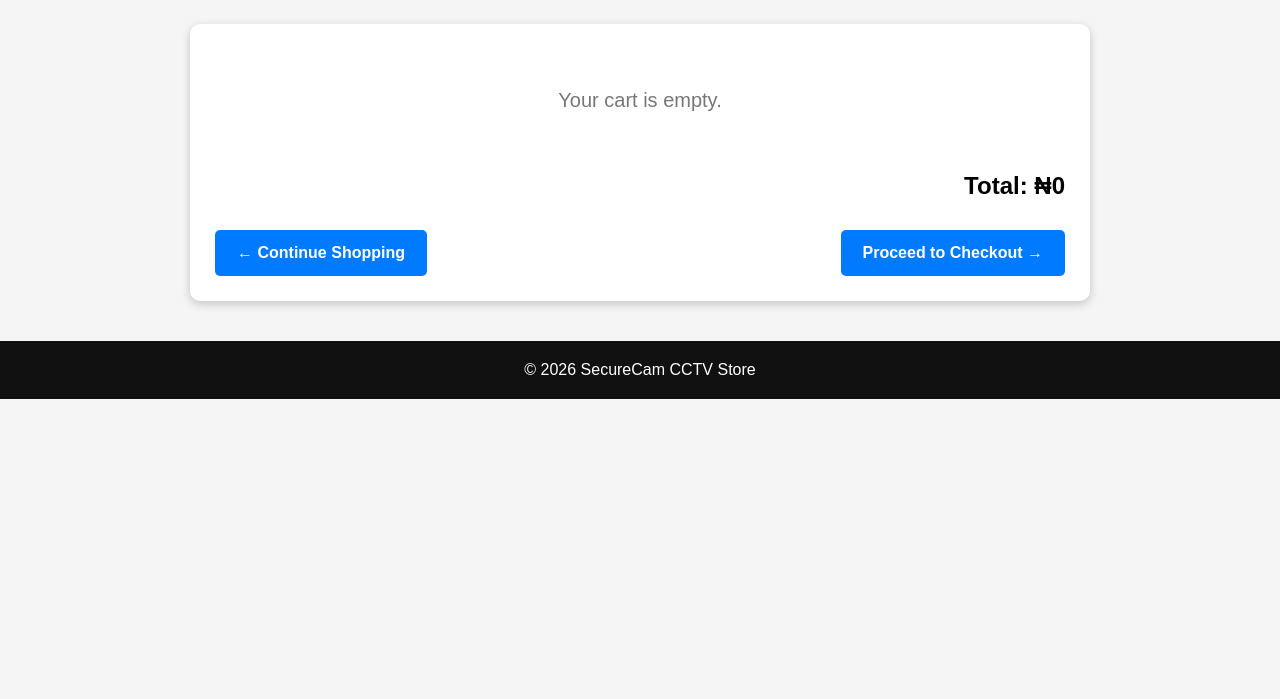
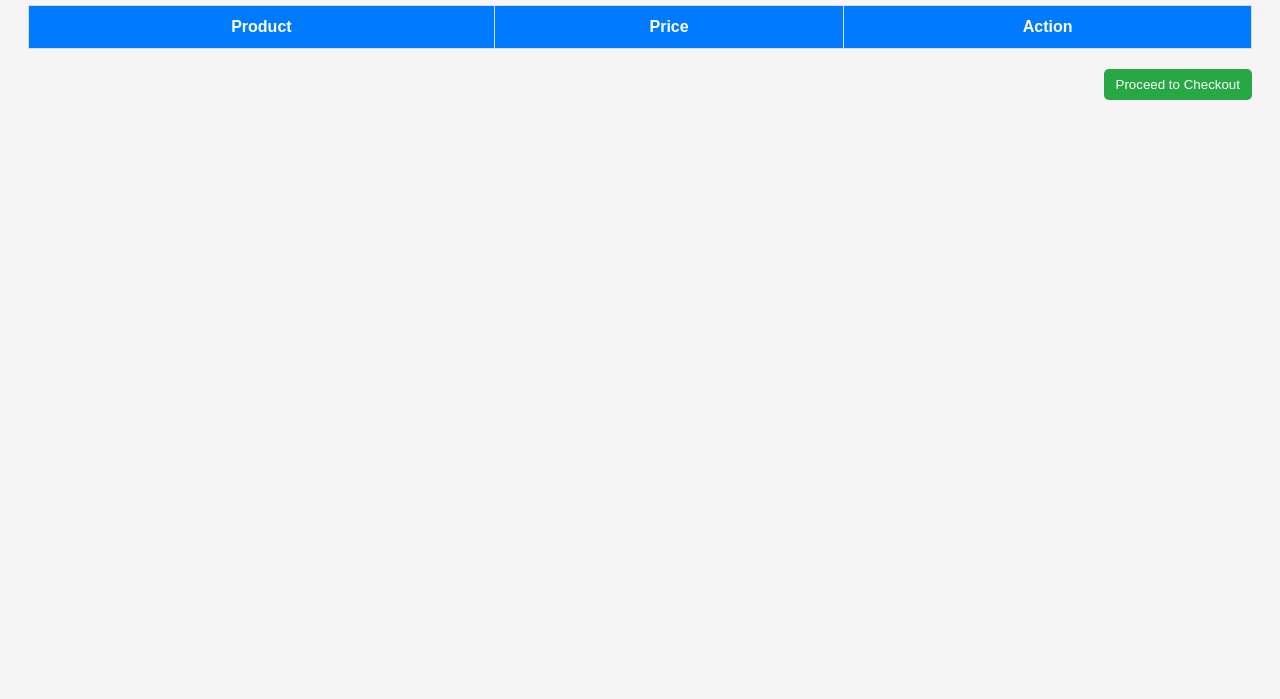
Before and after one commit to yotech-techonologies/camera, a plain HTML site: page cart.html in a window 1280 px wide. Shown: the part 101-800 px from the top of the page. Drawn offline with Linux system fonts and the light colour scheme.

Commit message:
Update cart.html

```diff
--- a/cart.html
+++ b/cart.html
@@ -3,209 +3,107 @@
 <head>
 <meta charset="UTF-8">
 <meta name="viewport" content="width=device-width, initial-scale=1.0">
-<title>Shopping Cart - SecureCam CCTV Store</title>
-
+<title>Your Cart - SecureCam CCTV Store</title>
 <style>
-*{
-    margin:0;
-    padding:0;
-    box-sizing:border-box;
+body{
     font-family:Arial,sans-serif;
-}
-
-body{
     background:#f5f5f5;
-}
-
-header{
-    background:#111;
-    color:#fff;
-    text-align:center;
     padding:20px;
 }
-
-.container{
-    width:90%;
-    max-width:900px;
-    margin:30px auto;
+h1{
+    text-align:center;
+    margin-bottom:20px;
 }
-
-.cart-box{
+table{
+    width:100%;
+    border-collapse:collapse;
     background:#fff;
-    padding:25px;
-    border-radius:10px;
-    box-shadow:0 3px 10px rgba(0,0,0,.2);
 }
-
-.cart-item{
-    display:flex;
-    justify-content:space-between;
-    align-items:center;
-    padding:15px 0;
-    border-bottom:1px solid #ddd;
+th, td{
+    padding:12px;
+    border:1px solid #ddd;
+    text-align:center;
 }
-
-.cart-item:last-child{
-    border-bottom:none;
+th{
+    background:#007bff;
+    color:white;
 }
-
-.item-name{
-    font-size:18px;
-    font-weight:bold;
-}
-
-.item-price{
-    color:#007bff;
-    font-weight:bold;
-}
-
-.remove-btn{
+button{
+    padding:8px 12px;
     background:#dc3545;
-    color:#fff;
+    color:white;
     border:none;
-    padding:8px 14px;
     border-radius:5px;
     cursor:pointer;
 }
-
-.remove-btn:hover{
-    background:#b02a37;
+button:hover{
+    background:#a71d2a;
 }
-
-.total{
+.checkout{
+    margin-top:20px;
     text-align:right;
-    margin-top:20px;
-    font-size:24px;
-    font-weight:bold;
 }
-
-.buttons{
-    display:flex;
-    justify-content:space-between;
-    margin-top:30px;
-    flex-wrap:wrap;
-    gap:15px;
+.checkout button{
+    background:#28a745;
 }
-
-.buttons a{
-    text-decoration:none;
-    color:#fff;
-    background:#007bff;
-    padding:14px 22px;
-    border-radius:5px;
-    font-weight:bold;
-}
-
-.buttons a:hover{
-    background:#0056b3;
-}
-
-.empty{
-    text-align:center;
-    font-size:20px;
-    color:#777;
-    padding:40px 0;
-}
-
-footer{
-    background:#111;
-    color:#fff;
-    text-align:center;
-    padding:20px;
-    margin-top:40px;
+.checkout button:hover{
+    background:#1e7e34;
 }
 </style>
-
 </head>
 <body>
 
-<header>
 <h1>Your Shopping Cart</h1>
-<p>Review your selected products.</p>
-</header>
 
-<div class="container">
+<table id="cartTable">
+<thead>
+<tr>
+<th>Product</th>
+<th>Price</th>
+<th>Action</th>
+</tr>
+</thead>
+<tbody>
+<!-- Items will be injected here -->
+</tbody>
+</table>
 
-<div class="cart-box">
-
-<div id="cartItems"></div>
-
-<div class="total">
-Total: ₦<span id="total">0</span>
+<div class="checkout">
+<button onclick="checkout()">Proceed to Checkout</button>
 </div>
 
-<div class="buttons">
-<a href="index.html">← Continue Shopping</a>
-<a href="checkout.html">Proceed to Checkout →</a>
-</div>
+<script>
+function loadCart(){
+    let cart = JSON.parse(localStorage.getItem("cart")) || [];
+    let tbody = document.querySelector("#cartTable tbody");
+    tbody.innerHTML = "";
 
-</div>
+    cart.forEach((item, index) => {
+        let row = document.createElement("tr");
 
-</div>
-
-<footer>
-<p>© 2026 SecureCam CCTV Store</p>
-</footer>
-
-<script>
-
-let cart = JSON.parse(localStorage.getItem("cart")) || [];
-
-const cartItems = document.getElementById("cartItems");
-const totalElement = document.getElementById("total");
-
-function displayCart(){
-
-cartItems.innerHTML="";
-
-let total = 0;
-
-if(cart.length===0){
-
-cartItems.innerHTML='<div class="empty">Your cart is empty.</div>';
-
-totalElement.innerHTML="0";
-
-return;
-
-}
-
-cart.forEach((item,index)=>{
-
-total += item.price;
-
-cartItems.innerHTML += `
-<div class="cart-item">
-<div>
-<div class="item-name">${item.name}</div>
-<div class="item-price">₦${item.price.toLocaleString()}</div>
-</div>
-
-<button class="remove-btn" onclick="removeItem(${index})">
-Remove
-</button>
-
-</div>
-`;
-
-});
-
-totalElement.innerHTML = total.toLocaleString();
-
+        row.innerHTML = `
+            <td>${item.name}</td>
+            <td>₦${item.price.toLocaleString()}</td>
+            <td><button onclick="removeItem(${index})">Remove</button></td>
+        `;
+        tbody.appendChild(row);
+    });
 }
 
 function removeItem(index){
-
-cart.splice(index,1);
-
-localStorage.setItem("cart",JSON.stringify(cart));
-
-displayCart();
-
+    let cart = JSON.parse(localStorage.getItem("cart")) || [];
+    cart.splice(index,1);
+    localStorage.setItem("cart",JSON.stringify(cart));
+    loadCart();
 }
 
-displayCart();
+function checkout(){
+    alert("Proceeding to checkout...");
+    // You can redirect to checkout.html or handle payment here
+    window.location.href = "checkout.html";
+}
 
+window.onload = loadCart;
 </script>
 
 </body>
```
